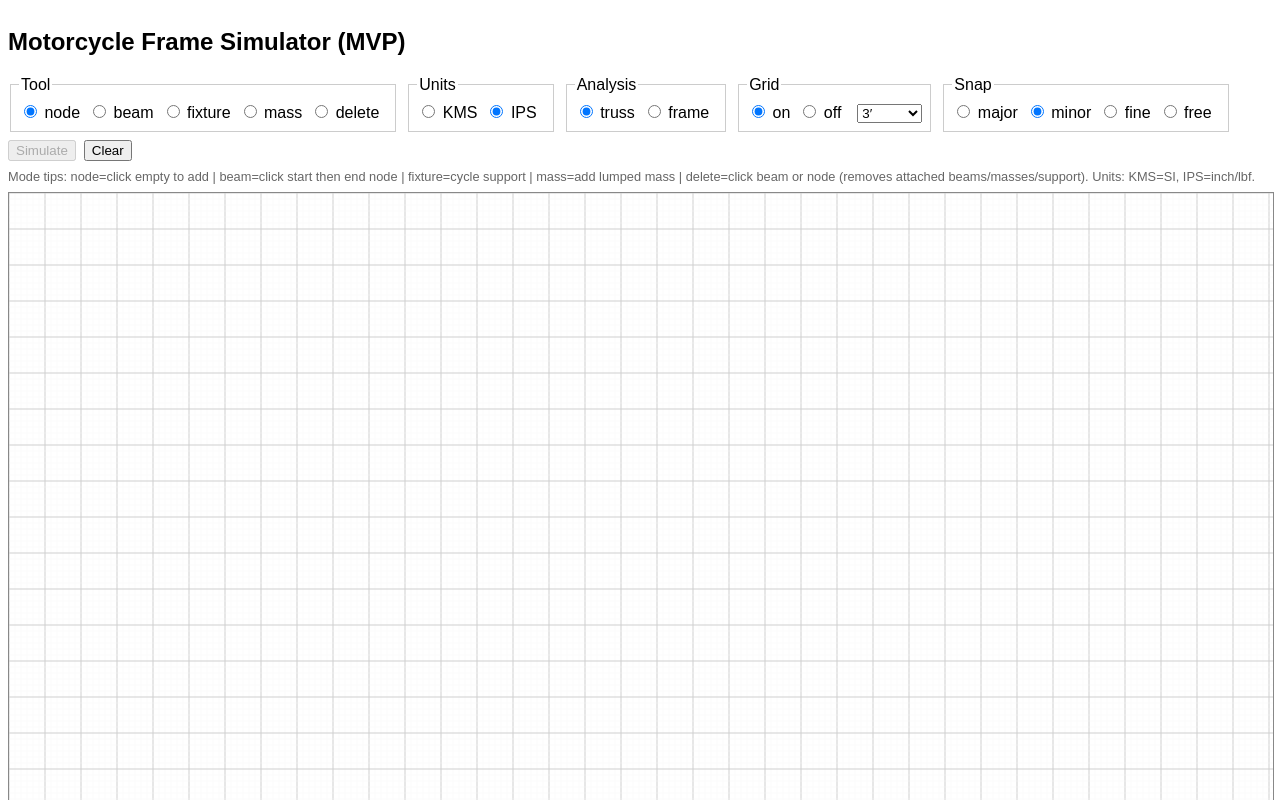
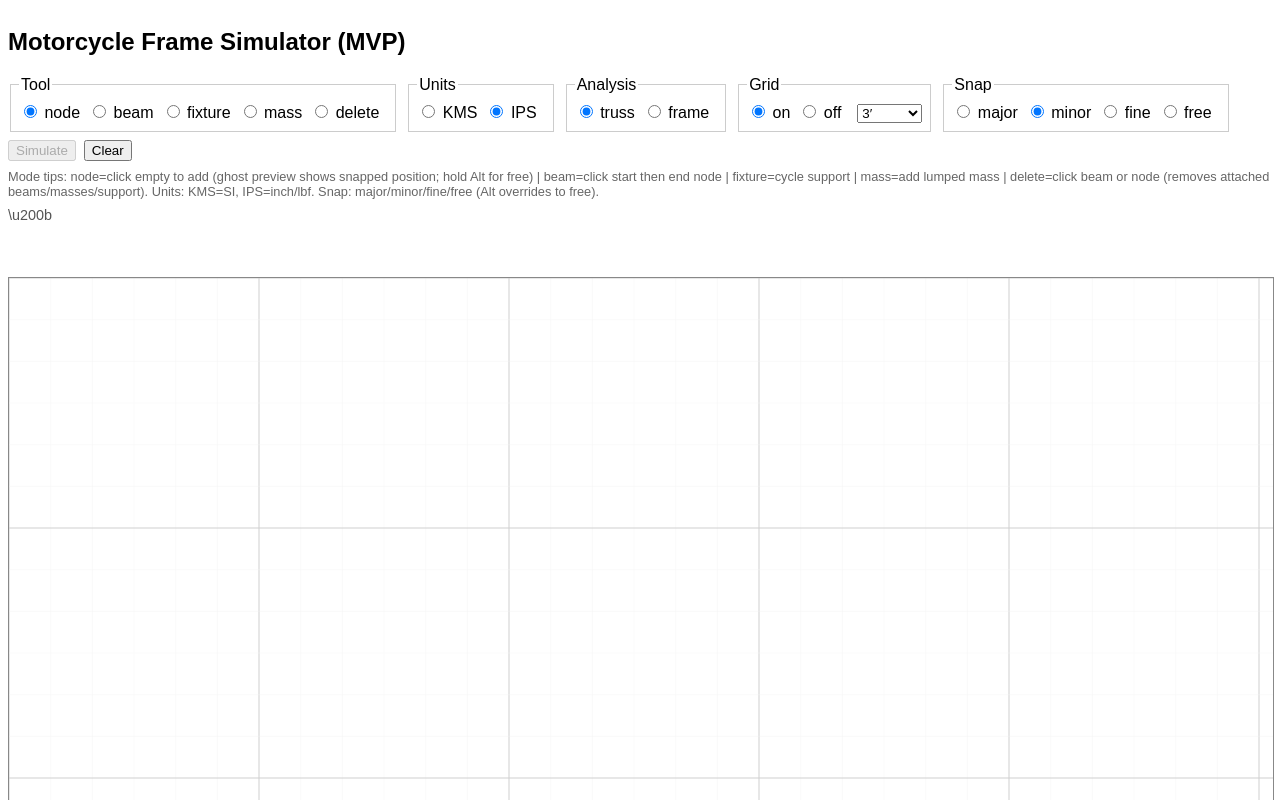
Before and after one commit to michaelfdickey/motorcycle_dynamics_v3, a React (Vite) app in the folder frontend/: page / in a window 1280 px wide. Shown: the top 800 px of the page. Built offline with nearby package versions, Linux system fonts and the light colour scheme.

Commit message:
working on grid and snapping

```diff
--- a/frontend/src/App.tsx
+++ b/frontend/src/App.tsx
@@ -340,19 +340,26 @@ export const App: React.FC = () => {
           <button onClick={clearAll}>Clear</button>
         </div>
         <div style={{ fontSize: '0.8rem', color: '#666', marginBottom: '0.5rem' }}>
-          Mode tips: node=click empty to add | beam=click start then end node | fixture=cycle support | mass=add lumped mass | delete=click beam or node (removes attached beams/masses/support). Units: KMS=SI, IPS=inch/lbf.
+          Mode tips: node=click empty to add (ghost preview shows snapped position; hold Alt for free) | beam=click start then end node | fixture=cycle support | mass=add lumped mass | delete=click beam or node (removes attached beams/masses/support). Units: KMS=SI, IPS=inch/lbf. Snap: major/minor/fine/free (Alt overrides to free).
         </div>
-        <div style={{ fontSize: '0.9rem', color: '#555' }}>{status}</div>
-        {determinacyMsg && (
-          <div style={{ marginTop: '0.25rem', fontSize: '0.75rem', color: '#b00020', background:'#ffecec', padding:'4px 6px', border:'1px solid #e0a2a2', borderRadius:4 }}>
-            {determinacyMsg} Tip: pin=2 reactions, roller=1; required m = 2j - r.
+        {/* Static message banner area to avoid layout shift */}
+        <div style={{minHeight: '70px', display:'flex', flexDirection:'column', gap:'4px'}}>
+          <div style={{ fontSize: '0.9rem', color: '#555', lineHeight: '1.2' }}>{status}\u200b</div>
+          <div style={{ height:'0px' }} />
+          <div style={{ fontSize: '0.75rem' }}>
+            {determinacyMsg ? (
+              <div style={{ color: '#b00020', background:'#ffecec', padding:'4px 6px', border:'1px solid #e0a2a2', borderRadius:4 }}>
+                {determinacyMsg} Tip: pin=2 reactions, roller=1; required m = 2j - r.
+              </div>
+            ) : solvabilityMsg ? (
+              <div style={{ color: '#8a4500', background:'#fff4e5', padding:'4px 6px', border:'1px solid #f1c48b', borderRadius:4 }}>
+                {solvabilityMsg}
+              </div>
+            ) : (
+              <div style={{ height: '32px' }} />
+            )}
           </div>
-        )}
-        {solvabilityMsg && !determinacyMsg && (
-          <div style={{ marginTop: '0.25rem', fontSize: '0.72rem', color: '#8a4500', background:'#fff4e5', padding:'4px 6px', border:'1px solid #f1c48b', borderRadius:4 }}>
-            {solvabilityMsg}
-          </div>
-        )}
+        </div>
         <FrameCanvas
           nodes={nodes}
           beams={beams}
--- a/frontend/src/components/FrameCanvas.tsx
+++ b/frontend/src/components/FrameCanvas.tsx
@@ -20,11 +20,16 @@ interface Props {
   setStatus?: (s: string) => void;
 }
 
-const SCALE = 1; // pixels per model unit
 const DISP_SCALE = 200; // exaggeration factor for displacement visualization
 
 export const FrameCanvas: React.FC<Props> = ({ nodes, beams, result, mode, pendingBeamStart, supports, masses, unitSystem = 'KMS', onAddNode, onNodeClick, onDeleteBeam, showGrid = false, gridSpacing = 50, snapMode = 'free', setStatus }) => {
   const svgRef = useRef<SVGSVGElement | null>(null);
+  const [hoverPoint, setHoverPoint] = React.useState<{x:number,y:number}|null>(null);
+
+  // Dynamic scale so that one major grid spacing maps to a target pixel length.
+  const TARGET_MAJOR_PX = 250; // desired pixel width of one major spacing
+  const majorSpacingUnits = unitSystem === 'IPS' ? gridSpacing : gridSpacing * 5;
+  const SCALE = majorSpacingUnits > 0 ? TARGET_MAJOR_PX / majorSpacingUnits : 1;
 
   const computeMinorSpacing = (): number => {
     if (!gridSpacing) return 1;
@@ -53,23 +58,35 @@ export const FrameCanvas: React.FC<Props> = ({ nodes, beams, result, mode, pendi
     return 0;
   };
 
-  const handleClick = (e: React.MouseEvent) => {
-    if (mode !== 'node') return; // only add nodes in node mode
-    if (!svgRef.current) return;
-    const rect = svgRef.current.getBoundingClientRect();
-    let x = (e.clientX - rect.left) / SCALE;
-    let y = (e.clientY - rect.top) / SCALE;
-    const step = getSnapStep();
+  const snapCoords = (clientX:number, clientY:number, altKey:boolean) => {
+    const rect = svgRef.current!.getBoundingClientRect();
+  let x = (clientX - rect.left) / SCALE;
+  let y = (clientY - rect.top) / SCALE;
+    const step = altKey ? 0 : getSnapStep();
     if (step > 0) {
       x = Math.round(x / step) * step;
       y = Math.round(y / step) * step;
     }
-    onAddNode(parseFloat(x.toFixed(5)), parseFloat(y.toFixed(5)));
-    if (setStatus) {
-      if (step > 0) setStatus(`Node added at (${x.toFixed(3)}, ${y.toFixed(3)}) snapped (${snapMode})`);
-      else setStatus(`Node added at (${x.toFixed(3)}, ${y.toFixed(3)})`);
-    }
+    return {x,y, step};
   };
+
+  const handleClick = (e: React.MouseEvent) => {
+    if (mode !== 'node') return; // only add nodes in node mode
+    if (!svgRef.current) return;
+    const {x,y,step} = snapCoords(e.clientX, e.clientY, e.altKey);
+    const xs = parseFloat(x.toFixed(5));
+    const ys = parseFloat(y.toFixed(5));
+    onAddNode(xs, ys);
+    if (setStatus) setStatus(`Node added at (${xs.toFixed(3)}, ${ys.toFixed(3)})${step>0 && !e.altKey? ` snapped (${snapMode})`: e.altKey? ' (free override)':''}`);
+  };
+
+  const handleMouseMove = (e: React.MouseEvent) => {
+    if (mode !== 'node' || !svgRef.current) { setHoverPoint(null); return; }
+    const {x,y} = snapCoords(e.clientX, e.clientY, e.altKey);
+    setHoverPoint({x, y});
+  };
+
+  const handleMouseLeave = () => setHoverPoint(null);
 
   const displacementMap = new Map<string, { ux: number; uy: number }>();
   if (result) {
@@ -79,17 +96,19 @@ export const FrameCanvas: React.FC<Props> = ({ nodes, beams, result, mode, pendi
   return (
     <svg
       ref={svgRef}
-      width={1600}
-      height={1000}
+  width={1600}
+  height={1000}
       style={{ border: '1px solid #888', background: '#fff', maxWidth: '100%', height: 'auto' }}
       onClick={handleClick}
+      onMouseMove={handleMouseMove}
+      onMouseLeave={handleMouseLeave}
     >
       {showGrid && gridSpacing > 0 && (
         <g pointerEvents="none">
           {(() => {
             const lines: JSX.Element[] = [];
-            const width = 1600;
-            const height = 1000;
+            const width = 1600; // pixel canvas width
+            const height = 1000; // pixel canvas height
             const eps = 1e-6;
             let minor: number;
             let major: number;
@@ -107,22 +126,26 @@ export const FrameCanvas: React.FC<Props> = ({ nodes, beams, result, mode, pendi
               minor = gridSpacing;
               major = gridSpacing * 5;
             }
+            const modelWidth = width / SCALE;
+            const modelHeight = height / SCALE;
             // Performance safeguard: if extremely fine (e.g. 1/8"), cap lines drawn
-            const estLines = (width / minor) + (height / minor);
+            const estLines = (modelWidth / minor) + (modelHeight / minor);
             const MAX_LINES = 20000; // soft cap
             let stride = 1;
             if (estLines > MAX_LINES) {
               stride = Math.ceil(estLines / MAX_LINES);
             }
-            for (let x = 0, idx = 0; x <= width + eps; x += minor, idx++) {
+            for (let xModel = 0, idx = 0; xModel <= modelWidth + eps; xModel += minor, idx++) {
               if (idx % stride !== 0) continue;
-              const isMajor = Math.abs(x % major) < eps;
-              lines.push(<line key={'gx'+x} x1={x} y1={0} x2={x} y2={height} stroke={isMajor ? '#cfcfcf' : '#f3f3f3'} strokeWidth={isMajor ? 1 : 0.4} />);
+              const isMajor = Math.abs(xModel % major) < eps;
+              const xp = xModel * SCALE;
+              lines.push(<line key={'gx'+xModel} x1={xp} y1={0} x2={xp} y2={height} stroke={isMajor ? '#cfcfcf' : '#f3f3f3'} strokeWidth={isMajor ? 1 : 0.4} />);
             }
-            for (let y = 0, idx = 0; y <= height + eps; y += minor, idx++) {
+            for (let yModel = 0, idx = 0; yModel <= modelHeight + eps; yModel += minor, idx++) {
               if (idx % stride !== 0) continue;
-              const isMajor = Math.abs(y % major) < eps;
-              lines.push(<line key={'gy'+y} x1={0} y1={y} x2={width} y2={y} stroke={isMajor ? '#cfcfcf' : '#f3f3f3'} strokeWidth={isMajor ? 1 : 0.4} />);
+              const isMajor = Math.abs(yModel % major) < eps;
+              const yp = yModel * SCALE;
+              lines.push(<line key={'gy'+yModel} x1={0} y1={yp} x2={width} y2={yp} stroke={isMajor ? '#cfcfcf' : '#f3f3f3'} strokeWidth={isMajor ? 1 : 0.4} />);
             }
             return lines;
           })()}
@@ -134,7 +157,7 @@ export const FrameCanvas: React.FC<Props> = ({ nodes, beams, result, mode, pendi
         const n2 = nodes.find(n => n.id === b.node_end);
         if (!n1 || !n2) return null;
         const deletable = mode === 'delete';
-        return <line key={b.id} x1={n1.x * SCALE} y1={n1.y * SCALE} x2={n2.x * SCALE} y2={n2.y * SCALE} stroke={deletable ? '#aa0000' : '#444'} strokeWidth={2} style={deletable ? { cursor: 'pointer' } : undefined} onClick={e => { if (deletable && onDeleteBeam) { e.stopPropagation(); onDeleteBeam(b.id); } }} />;
+  return <line key={b.id} x1={n1.x * SCALE} y1={n1.y * SCALE} x2={n2.x * SCALE} y2={n2.y * SCALE} stroke={deletable ? '#aa0000' : '#444'} strokeWidth={2} style={deletable ? { cursor: 'pointer' } : undefined} onClick={e => { if (deletable && onDeleteBeam) { e.stopPropagation(); onDeleteBeam(b.id); } }} />;
       })}
       {/* Deformed shape */}
       {result && beams.map(b => {
@@ -143,7 +166,7 @@ export const FrameCanvas: React.FC<Props> = ({ nodes, beams, result, mode, pendi
         if (!n1 || !n2) return null;
         const d1 = displacementMap.get(n1.id) || { ux: 0, uy: 0 };
         const d2 = displacementMap.get(n2.id) || { ux: 0, uy: 0 };
-        return <line key={b.id + '-def'} x1={(n1.x + d1.ux * DISP_SCALE) * SCALE} y1={(n1.y + d1.uy * DISP_SCALE) * SCALE} x2={(n2.x + d2.ux * DISP_SCALE) * SCALE} y2={(n2.y + d2.uy * DISP_SCALE) * SCALE} stroke="#e63946" strokeWidth={2} strokeDasharray="4 4" />;
+  return <line key={b.id + '-def'} x1={(n1.x + d1.ux * DISP_SCALE) * SCALE} y1={(n1.y + d1.uy * DISP_SCALE) * SCALE} x2={(n2.x + d2.ux * DISP_SCALE) * SCALE} y2={(n2.y + d2.uy * DISP_SCALE) * SCALE} stroke="#e63946" strokeWidth={2} strokeDasharray="4 4" />;
       })}
       {/* Axial force labels (always display in lbs for user clarity) */}
       {result && result.internal_forces.map(f => {
@@ -231,6 +254,12 @@ export const FrameCanvas: React.FC<Props> = ({ nodes, beams, result, mode, pendi
           </g>
         );
       })}
+      {hoverPoint && mode === 'node' && (
+        <g pointerEvents="none">
+          <circle cx={hoverPoint.x * SCALE} cy={hoverPoint.y * SCALE} r={8} fill="rgba(0,123,255,0.25)" stroke="#007bff" strokeDasharray="4 2" />
+          <text x={hoverPoint.x * SCALE + 10} y={hoverPoint.y * SCALE - 10} fontSize={10} fill="#225" stroke="#fff" strokeWidth={0.8} paintOrder="stroke">{hoverPoint.x.toFixed(2)}, {hoverPoint.y.toFixed(2)}</text>
+        </g>
+      )}
       {/* Scale Indicator */}
       {showGrid && (
         <g transform={`translate(${(unitSystem === 'IPS' ? gridSpacing : gridSpacing * 5) * SCALE},${1000 - 40})`}>
```
Also changed, not shown: 1 other file (tests, documents, lock files or other folders).
